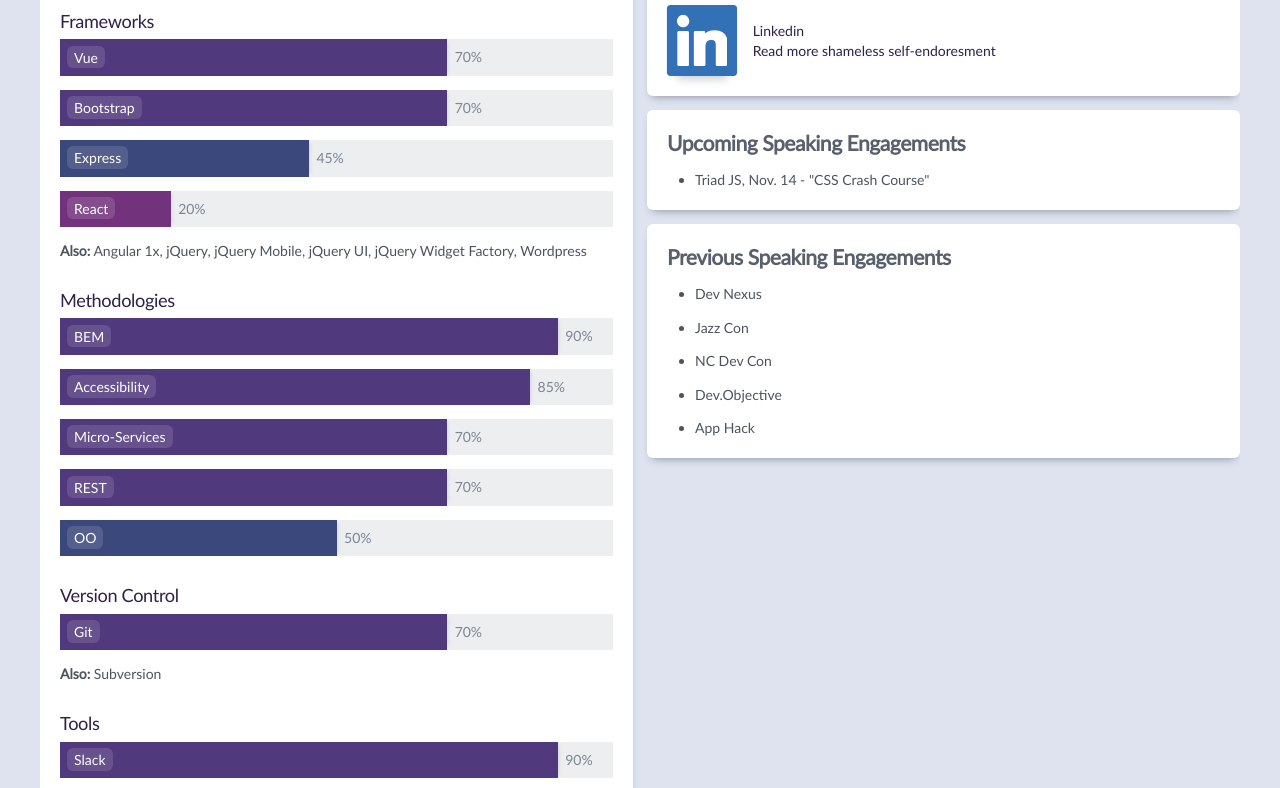
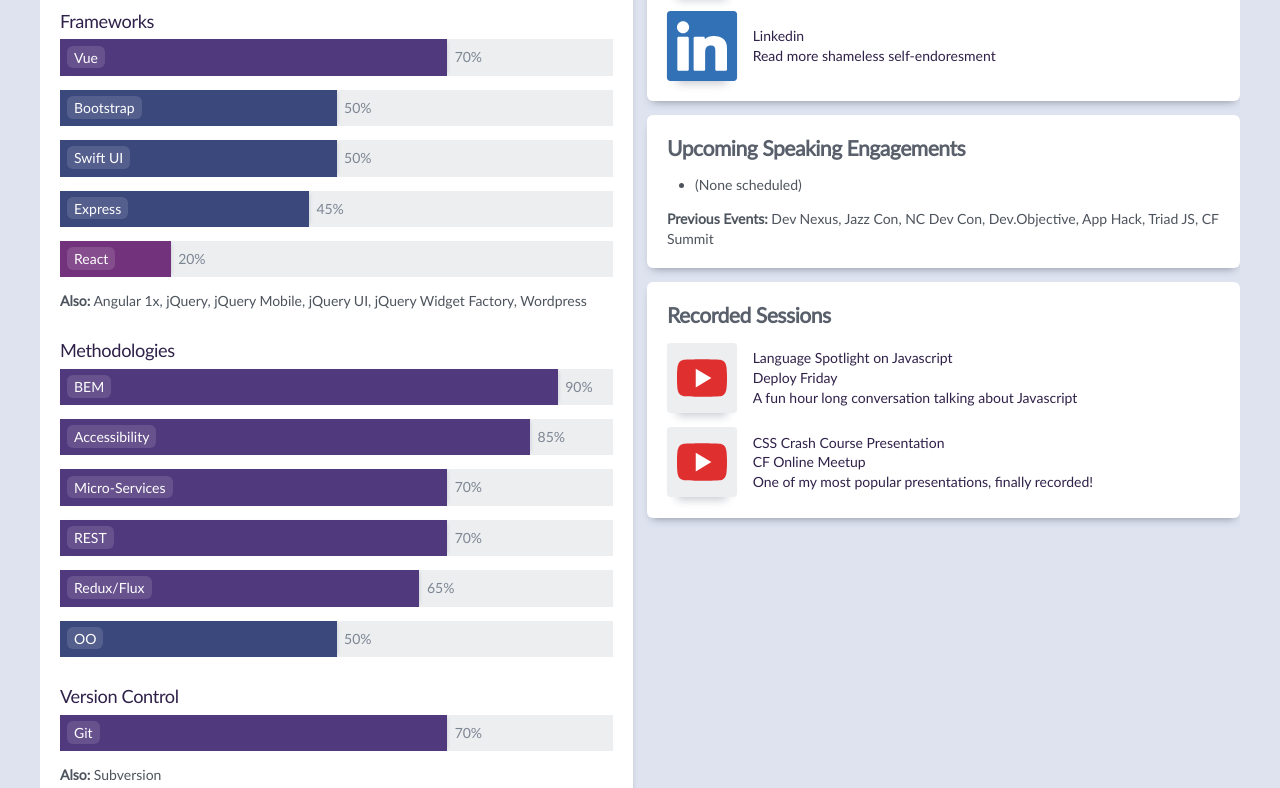
Before and after one commit to mistersender/mistersender.github.io, a website: page index.html in a window 1280 px wide. Shown: the part 852-1640 px from the top of the page. Drawn offline with Linux system fonts and the light colour scheme.

Commit message:
update with recorded sessions and a few other lil' tweaks

```diff
--- a/assets/scss/components/_social.scss
+++ b/assets/scss/components/_social.scss
@@ -35,11 +35,11 @@
    box-shadow: 0 0 0 .2em currentColor, 0 0.25em 0.2em 0 color(a, -3);
    background: no-repeat 0 50%/cover currentColor;
    border-radius: 1px;
+   flex: 0 0 auto;
    @include media(">sm"){
     font-size: 3.6em;
    }
    @include media(">md"){
-    float: left;
     margin-right: .5em;
    }
   }
@@ -60,6 +60,10 @@
    background-image: url(../images/icons/stackoverflow.svg);
    color: color(a, -5.5);
   }
+  &--youtube:before{
+   background-image: url(../images/icons/youtube.svg);
+   color: color(a, -6);
+  }
   &--icon-only{
    text-indent: -9999em;
   }
@@ -72,5 +76,20 @@
   }
  }
 
+ &--videos{
+   flex-direction: column;
+   .c-social__caption{
+     display: inline-block;
+   }
+   .c-social__item {
+     display: flex;
+     &:before {
+       margin-right: 0.5em;
+     }
+     & + .c-social__item {
+       margin-top: 1em;
+     }
+   }
+ }
 
 }
--- a/index.html
+++ b/index.html
@@ -25,13 +25,13 @@
   <div class="o-wrapper">
    <img src="assets/images/me.jpg" srcset="assets/images/me.jpg 1x, assets/images/me@2x.jpg 2x, assets/images/me@3x.jpg 3x" class="s-header__logo" alt="Jessica Keener">
    <h1 class="s-header__name">Jessica Keener</h1>
-   <aside class="s-header__tagline">Mobile UI/Full-Stack Engineer</aside>
+   <div class="s-header__tagline">Mobile UI/Full-Stack Engineer</div>
   </div>
  </header>
  <main>
   <article class="c-page c-page--resume o-wrapper is-active">
    <section class="c-card c-card--objective">
-    <h3 class="c-card__header">Objective</h3>
+    <h2 class="c-card__header">Objective</h2>
     <p>To work with a team of highly skilled individuals who collaboratively push each other to put forth excellent products, build tools to help people, and continuously learn new and better ways to do things.</p>
    </section>
    <section class="c-card c-card--skills js-skills">
@@ -54,11 +54,11 @@
       <li class="c-graph__data"><span class="c-tag c-tag--title">CSS 3</span> <span class="c-graph__percentage">85%</span></li>
       <li class="c-graph__data"><span class="c-tag c-tag--title">HTML 5</span> <span class="c-graph__percentage">80%</span></li>
       <li class="c-graph__data"><span class="c-tag c-tag--title">Node</span> <span class="c-graph__percentage">80%</span></li>
-      <li class="c-graph__data"><span class="c-tag c-tag--title">Markdown</span> <span class="c-graph__percentage">80%</span></li>
       <li class="c-graph__data"><span class="c-tag c-tag--title">Stylus</span> <span class="c-graph__percentage">75%</span></li>
+      <li class="c-graph__data"><span class="c-tag c-tag--title">Swift</span> <span class="c-graph__percentage">50%</span></li>
      </ul>
      <section>
-       <b>Also:</b> Sass, Gulp, Java, Coldfusion, PHP (wordpress), .Net, Cucumber
+       <b>Also:</b> Python, Markdown, Sass, Gulp, Java, Coldfusion, PHP (wordpress), .Net, Cucumber
      </section>
     </div>
     <div class="c-graph c-graph--languages">
@@ -68,14 +68,15 @@
       <li class="c-graph__data"><span class="c-tag c-tag--title">Cloudformation</span> <span class="c-graph__percentage">55%</span></li>
      </ul>
      <section>
-       <b>Also:</b> Gulp, Rollup
+       <b>Also:</b> Gulp, Rollup, Buddy Build, Jenkins
      </section>
     </div>
     <div class="c-graph c-graph--frameworks">
     <h4>Frameworks</h4>
      <ul class="c-graph__area">
       <li class="c-graph__data"><span class="c-tag c-tag--title">Vue</span> <span class="c-graph__percentage">70%</span></li>
-      <li class="c-graph__data"><span class="c-tag c-tag--title">Bootstrap</span> <span class="c-graph__percentage">70%</span></li>
+      <li class="c-graph__data"><span class="c-tag c-tag--title">Bootstrap</span> <span class="c-graph__percentage">50%</span></li>
+      <li class="c-graph__data"><span class="c-tag c-tag--title">Swift UI</span> <span class="c-graph__percentage">50%</span></li>
       <li class="c-graph__data"><span class="c-tag c-tag--title">Express</span> <span class="c-graph__percentage">45%</span></li>
       <li class="c-graph__data"><span class="c-tag c-tag--title">React</span> <span class="c-graph__percentage">20%</span></li>
      </ul>
@@ -90,6 +91,7 @@
       <li class="c-graph__data"><span class="c-tag c-tag--title">Accessibility</span> <span class="c-graph__percentage">85%</span></li>
       <li class="c-graph__data"><span class="c-tag c-tag--title">Micro-Services</span> <span class="c-graph__percentage">70%</span></li>
       <li class="c-graph__data"><span class="c-tag c-tag--title">REST</span> <span class="c-graph__percentage">70%</span></li>
+      <li class="c-graph__data"><span class="c-tag c-tag--title">Redux/Flux</span> <span class="c-graph__percentage">65%</span></li>
       <li class="c-graph__data"><span class="c-tag c-tag--title">OO</span> <span class="c-graph__percentage">50%</span></li>
      </ul>
     </div>
@@ -113,7 +115,7 @@
      <li class="c-graph__data"><span class="c-tag c-tag--title">Terminal</span> <span class="c-graph__percentage">60%</span></li>
     </ul>
     <section>
-      <b>Also:</b> Sublime, Atom, XCode, Tower, JIRA, Asana
+      <b>Also:</b> Proxyman, Charles, XCode, Tower, JIRA, Asana
     </section>
    </div>
    </section>
@@ -142,23 +144,36 @@
     <section class="c-card c-card--social">
       <h3>Upcoming Speaking Engagements</h3>
       <ul>
-        <li>Triad JS, Nov. 14 - "CSS Crash Course"</li>
+        <li>(None scheduled)</li>
       </ul>
+      <section>
+        <b>Previous Events:</b> Dev Nexus, Jazz Con, NC Dev Con, Dev.Objective, App Hack, Triad JS, CF Summit
+      </section>
     </section>
     <section class="c-card c-card--social">
-      <h3>Previous Speaking Engagements</h3>
-      <ul>
-        <li>Dev Nexus</li>
-        <li>Jazz Con</li>
-        <li>NC Dev Con</li>
-        <li>Dev.Objective</li>
-        <li>App Hack</li>
-      </ul>
+      <h3>Recorded Sessions</h3>
+      <div class="c-social c-social--videos">
+        <a href="https://www.youtube.com/watch?v=C5EuNEAeTlg" class="c-social__item c-social__item--youtube" target="_blank" rel="noopener" aria-labelledby="deploy-friday-recording">
+          <span id="deploy-friday-recording" class="c-social__caption">
+            Language Spotlight on Javascript<br>
+            Deploy Friday<br>
+            A fun hour long conversation talking about Javascript
+          </span>
+        </a>
+
+        <a href="https://www.youtube.com/watch?v=Lx7OqcqAw3Y" class="c-social__item c-social__item--youtube" target="_blank" rel="noopener" aria-labelledby="css-crash-course-recording">
+          <span id="css-crash-course-recording" class="c-social__caption">
+            CSS Crash Course Presentation <br>
+            CF Online Meetup<br>
+            One of my most popular presentations, finally recorded!
+        </span>
+        </a>
+      </div>
     </section>
   </article>
  </main>
  <footer class="s-footer">
-  &copy; 2020 Jessica Keener
+  &copy; 2021 Jessica Keener
  </footer>
  <link rel="stylesheet" href="assets/css/site.css">
  <script src="assets/js/site.min.js"></script>
```
Also changed, not shown: assets/css/site.css, assets/images/icons/youtube.svg (added).
